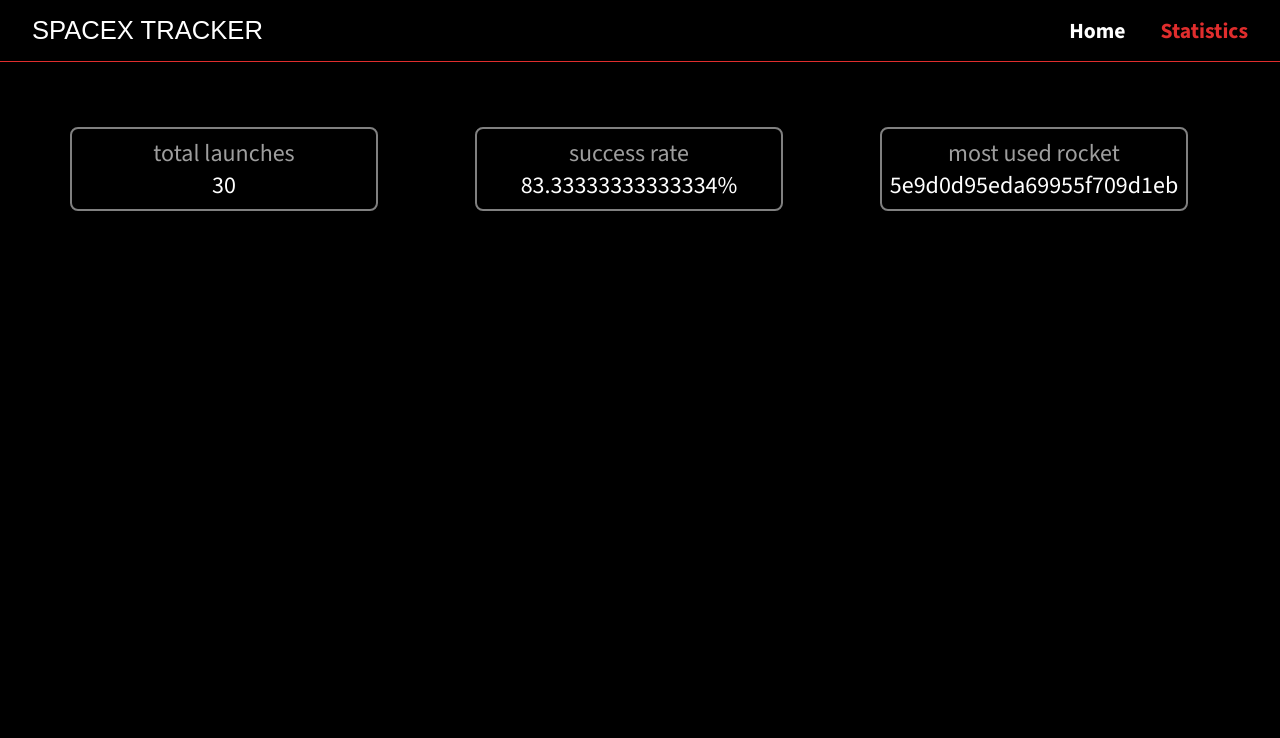
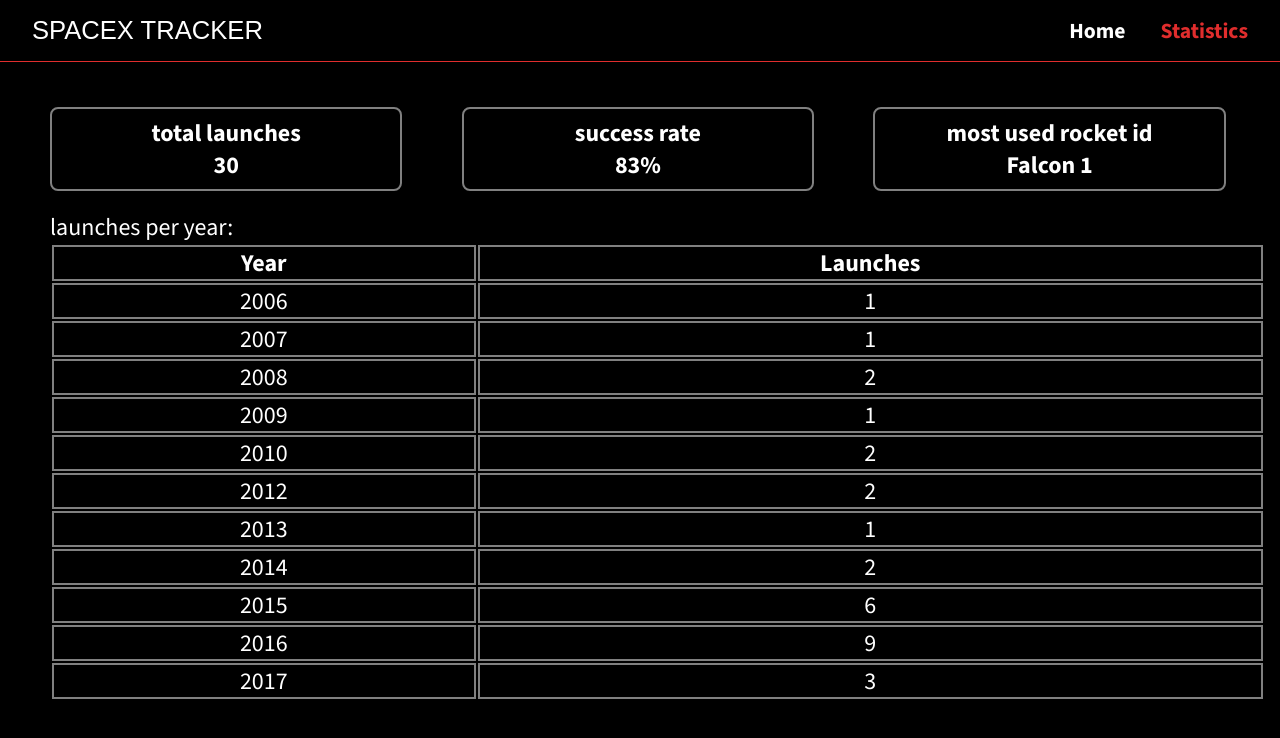
Before and after one commit to shibaan1/SpaceX-Launch-Tracker, a React (Vite) app: page /statistics in a window 1280 px wide. Shown: the top 738 px of the page. Built offline with nearby package versions, Linux system fonts and the light colour scheme.

Commit message:
feat: add yearly launch count table and style statistics page

```diff
--- a/src/components/Filter.css
+++ b/src/components/Filter.css
@@ -20,5 +20,5 @@
 .year-filter:hover,
 .status-filter:hover {
     background-color: #0c0c0c;
-    box-shadow: 0 0 20px red;
+    box-shadow: 0 0 20px gray;
 }
--- a/src/components/SearchBar.css
+++ b/src/components/SearchBar.css
@@ -14,5 +14,5 @@
 
 .searchbar:hover {
     background-color: #0c0c0c;
-    box-shadow: 0 0 20px red;
+    box-shadow: 0 0 20px gray;
 }
--- a/src/pages/Home.css
+++ b/src/pages/Home.css
@@ -39,7 +39,8 @@
 
 .next-btn:hover,
 .prev-btn:hover {
-    box-shadow: 0 0 15px red;
+    box-shadow: 0 0 15px gray;
+    background-color: black;
 }
 
 .page-no {
--- a/src/pages/Statistics.css
+++ b/src/pages/Statistics.css
@@ -3,9 +3,9 @@
     margin: 10px 10px;
     display: grid;
     grid-template-columns: repeat(3, 1fr);
-    margin-left: 20px;
-    margin-top: 60px;
-    padding-left: 50px;
+    margin-left: 10px;
+    margin-top: 40px;
+    padding-left: 40px;
     font-family: "Source Sans 3", sans-serif;
     font-size: 1.5rem;
     gap: 20px;
@@ -13,15 +13,18 @@
 
 .stats-div {
     border: 2px solid gray;
-    width: 80%;
+    width: 90%;
+    height: 100%;
     border-radius: 8px;
     padding: 8px 5px;
     text-align: center;
     background-color: transparent;
+    font-family: "Source Sans 3", sans-serif ;
+    font-weight: bold;
 }
 
 .stats-div:hover{
-    box-shadow: 0 0 20px #E02D2D;
+    box-shadow: 0 0 20px gray;
 }
 
 .stats-total-launch,
@@ -29,3 +32,22 @@
 .stats-success {
     color: rgb(158, 158, 158);
 }
+
+.table{
+    width: 100%;
+}
+
+th ,td{
+    border: 2px solid gray;
+    padding: 0 5px;
+    text-align: center;
+    font-family: "Source Sans 3", sans-serif;
+}
+
+td:hover , th:hover{
+    text-shadow: 0 0 20px gray;
+}
+
+.yearly-table {
+    grid-column: 1 / -1;
+}
--- a/src/pages/Statistics.jsx
+++ b/src/pages/Statistics.jsx
@@ -8,7 +8,7 @@
 
     const successful = launches.filter((launch) => launch.success === true)
 
-    return (successful.length / launches.length) * 100
+    return Math.round((successful.length / launches.length) * 100)
 
   }, [])
 
@@ -30,23 +30,56 @@
     })
   }, [mostUsed])
 
+  const yearlyLaunches = useMemo(() => {
+
+    return launches.reduce((acc, launch) => {
+
+      acc[launch.date_utc.slice(0, 4)] = (acc[launch.date_utc.slice(0, 4)] || 0) + 1
+
+      return acc
+
+    }, {})
+  }, [])
+
 
   return (
     <div className='statistics'>
 
       <div className='stats-div'>
-        <p className='stats-total-launch'>total launches</p>
+        <p className='stats-name'>total launches</p>
         <p>{launches.length}</p>
       </div>
 
       <div className='stats-div'>
-        <p className='stats-success'>success rate</p>
+        <p className='stats-name'>success rate</p>
         <p>{successRate}%</p>
       </div>
 
       <div className='stats-div'>
-        <p className='stats-mostused'>most used rocket</p>
-        <p> {topRocket}</p>
+        <p className='stats-name'>most used rocket id</p>
+        <p> Falcon 1</p>
+      </div>
+
+      <div className='yearly-table'>
+        <p>launches per year: </p>
+
+        <table className='table'>
+          <thead>
+            <tr>
+              <th>Year</th>
+              <th>Launches</th>
+            </tr>
+          </thead>
+
+          <tbody className='table-body'>
+            {Object.entries(yearlyLaunches).map(([year, count]) =>
+              <tr key={year}>
+                <td> {year}</td>
+                <td>{count}</td>
+              </tr>
+            )}
+          </tbody>
+        </table>
       </div>
     </div>
   )
```
